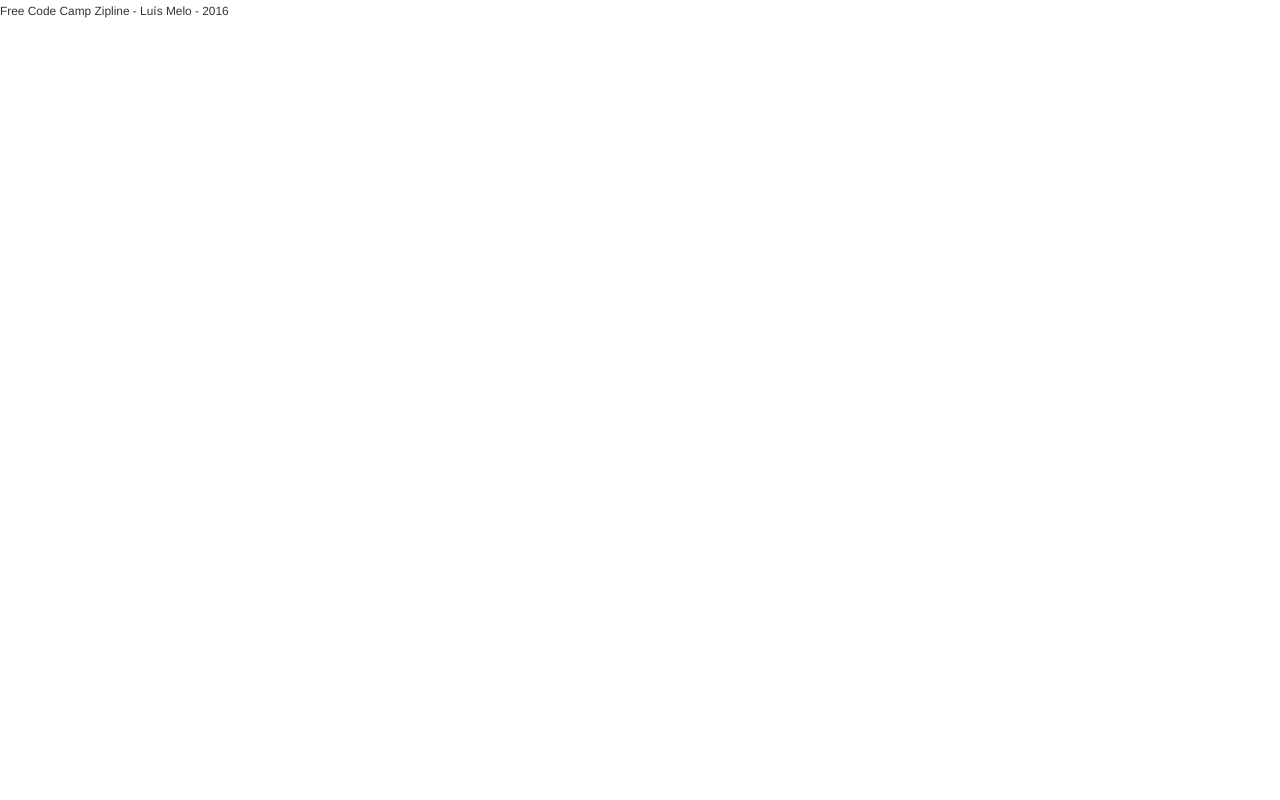
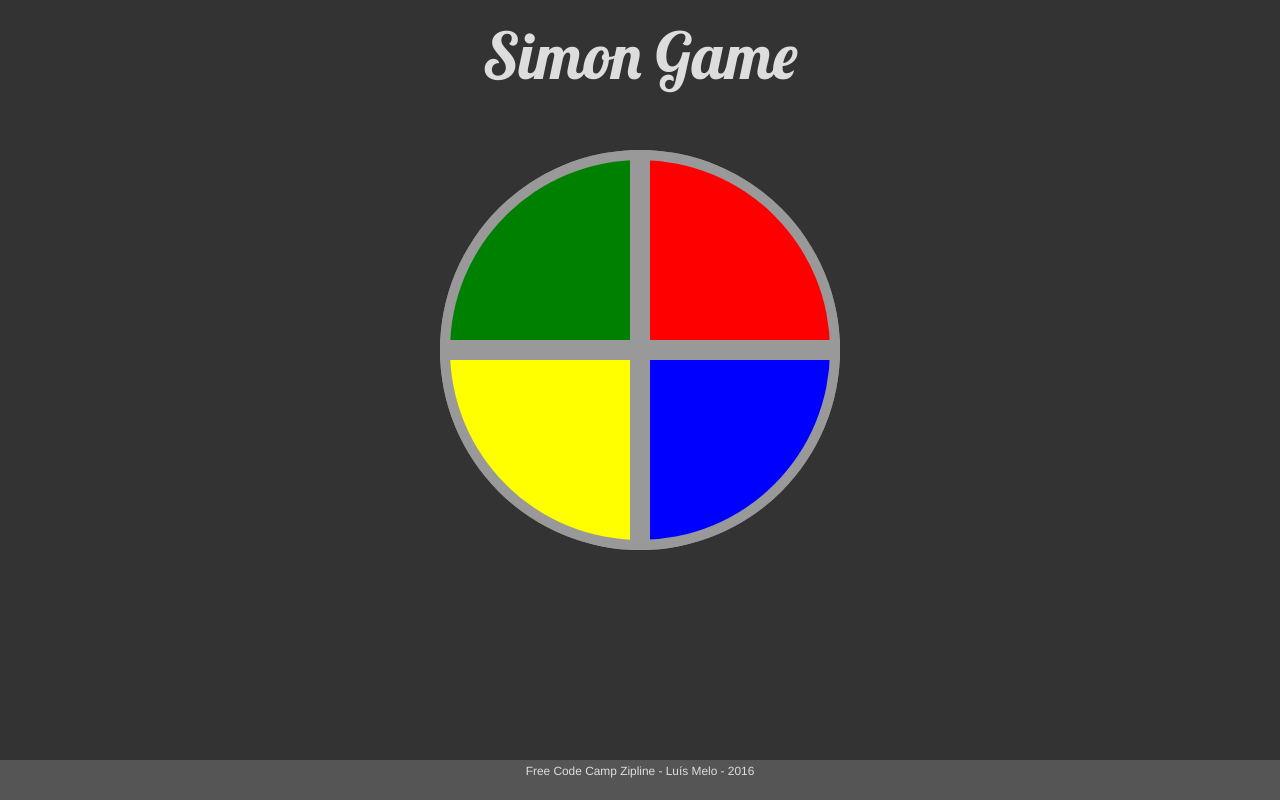
Before and after one commit to luisfmelo/Simon-Game, a plain HTML site: page index.html in a window 1280 px wide. Drawn offline with Linux system fonts and the light colour scheme.

Commit message:
started board layout

```diff
--- a/assets/css/style.css
+++ b/assets/css/style.css
@@ -0,0 +1,88 @@
+html, body {
+    background-size: cover;
+    background-attachment: fixed;
+    color: #DDD;
+    background-color: #333;
+}
+
+#title{
+    text-align: center;
+    font-size: 64px;
+    font-family: Lobster, Arial;
+}
+
+footer{
+    background:#555;
+    width:100%;
+    height:5%;
+    position:fixed;
+    bottom:0;
+    left:0;
+    text-align: center;
+    color: #DDD;
+    margin-top: 100px;
+}
+
+body{
+}
+
+.container{
+    margin: 0 auto;
+    text-align: center;
+    width: 100%;
+}
+
+
+
+/********* CIRCLE ***********/
+.circle
+{
+    margin: 50px auto 50px auto;
+    width: 400px;
+    height:400px;
+    border-radius:100%;
+    color:#fff;
+    text-align:center;
+    background: #999;
+}
+
+
+
+/********* COLOR KEYS ***********/
+.btn{
+	width:200px;
+	height: 200px;
+    position: relative;
+    border-color: #999;
+    border-width: 10px;
+    pointer-events : auto;
+    cursor: initial;
+}
+
+.green
+{
+    background-color: green;
+    border-radius:100% 0 0 0;
+    float:left;
+}
+
+.red
+{
+    background-color: red;
+    border-radius:0 100% 0 0;
+    float:right;
+}
+
+.yellow
+{
+    background-color: yellow;
+    border-radius:0 0 0 100%;
+    float:left;
+}
+
+.blue
+{
+    background-color: blue;
+    border-radius:0 0 100% 0;
+    float:right;
+}
--- a/index.html
+++ b/index.html
@@ -14,6 +14,22 @@
 
 <body>
 
+    <h1 id="title"> Simon Game </h1>
+
+    <div class="container">
+        <div class="circle">
+            <div class="btn green">
+            </div>
+            <div class="btn red">
+            </div>
+            <div class="btn yellow">
+            </div>
+            <div class="btn blue">
+            </div>
+
+        </div>
+
+    </div>
 
 
 </body>
```
